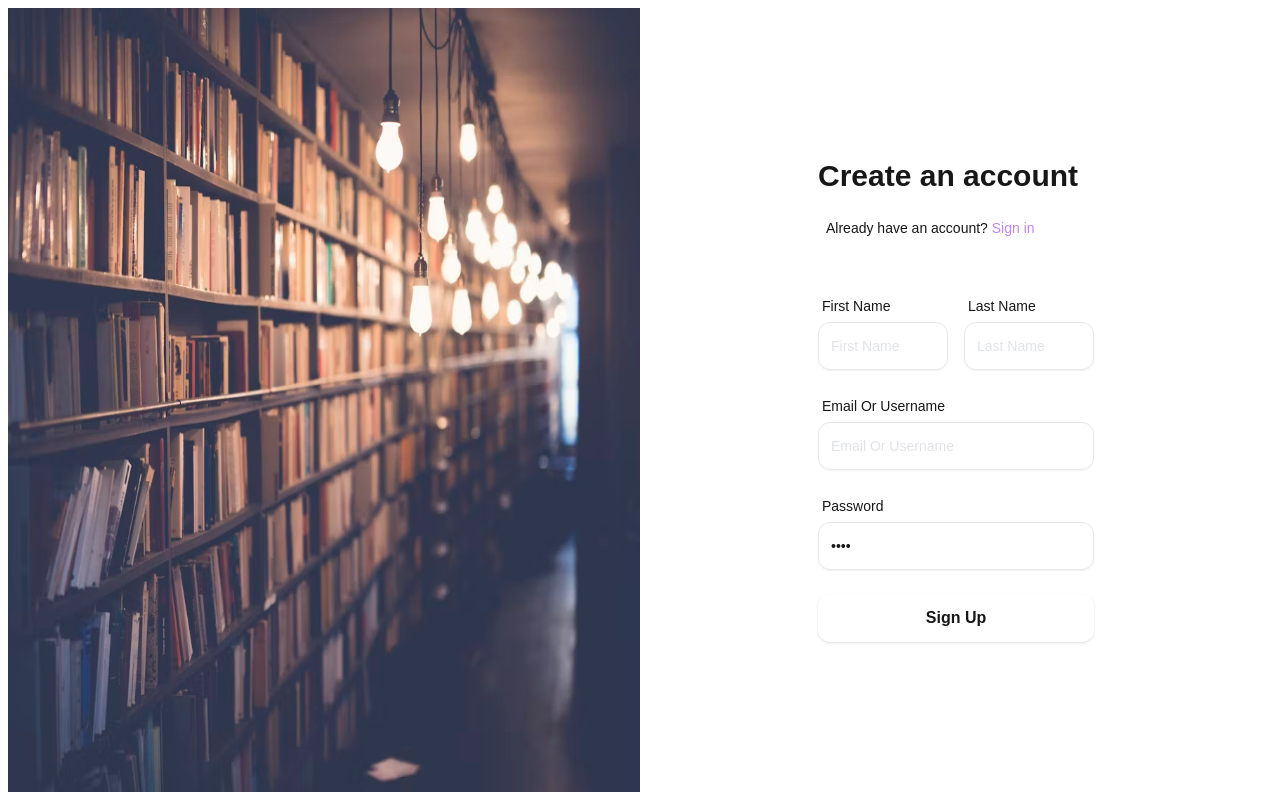
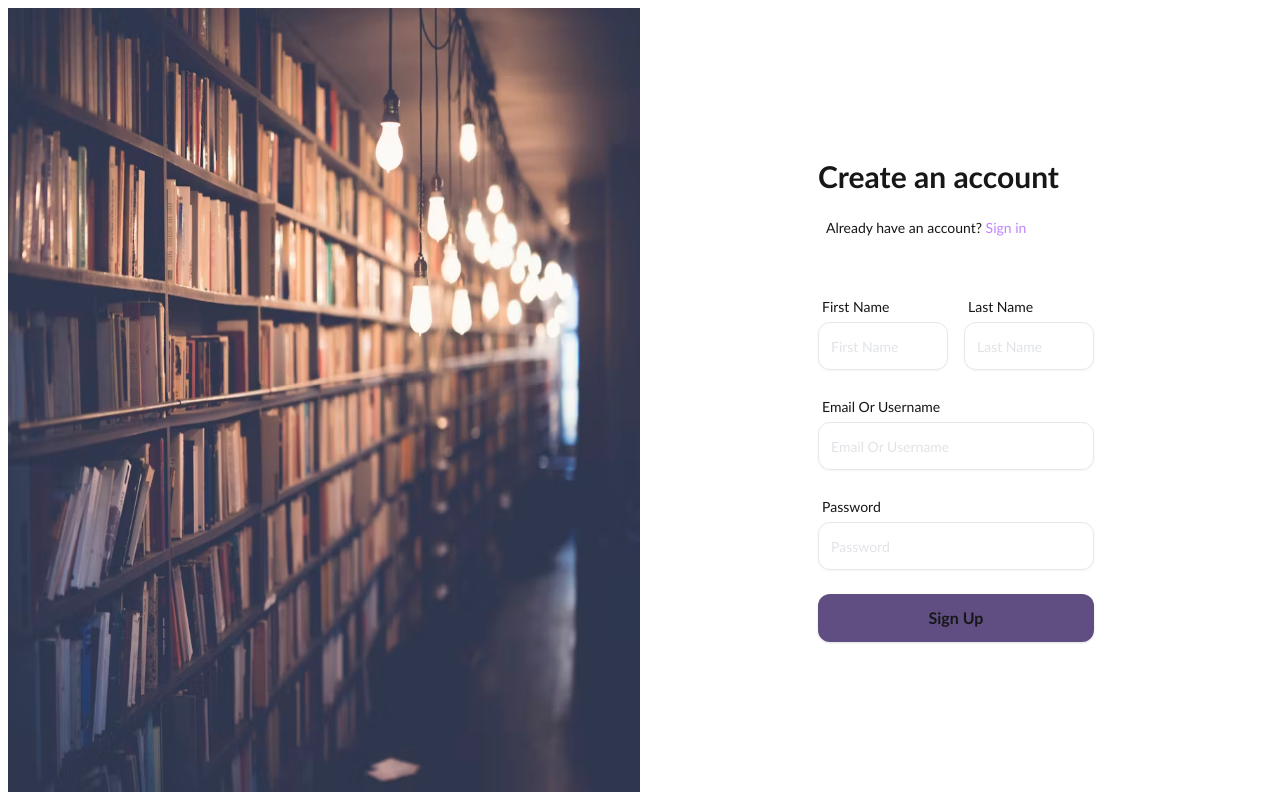
Before and after one commit to sriaryan18/lecture-management-frontend, a Next.js app: page /register in a window 1280 px wide. Built offline with nearby package versions, Linux system fonts and the light colour scheme.

Commit message:
theme changes

```diff
--- a/app/globals.css
+++ b/app/globals.css
@@ -17,5 +17,5 @@
 body {
   color: var(--foreground);
   background: var(--background);
-  font-family: Arial, Helvetica, sans-serif;
+  font-family: 'Trebuchet MS', 'Lucida Sans Unicode', 'Lucida Grande', 'Lucida Sans', Arial, sans-serif;
 }
--- a/components/Forms/Signup.tsx
+++ b/components/Forms/Signup.tsx
@@ -26,7 +26,7 @@
       firstName: "",
       lastName: "",
       emailOrUsername: "",
-      password: "cdcd",
+      password: "",
     },
   });
 
--- a/tailwind.config.ts
+++ b/tailwind.config.ts
@@ -11,6 +11,7 @@
       colors: {
         background: "var(--background)",
         foreground: "var(--foreground)",
+        primary: "#604e82",
       },
     },
   },
```
